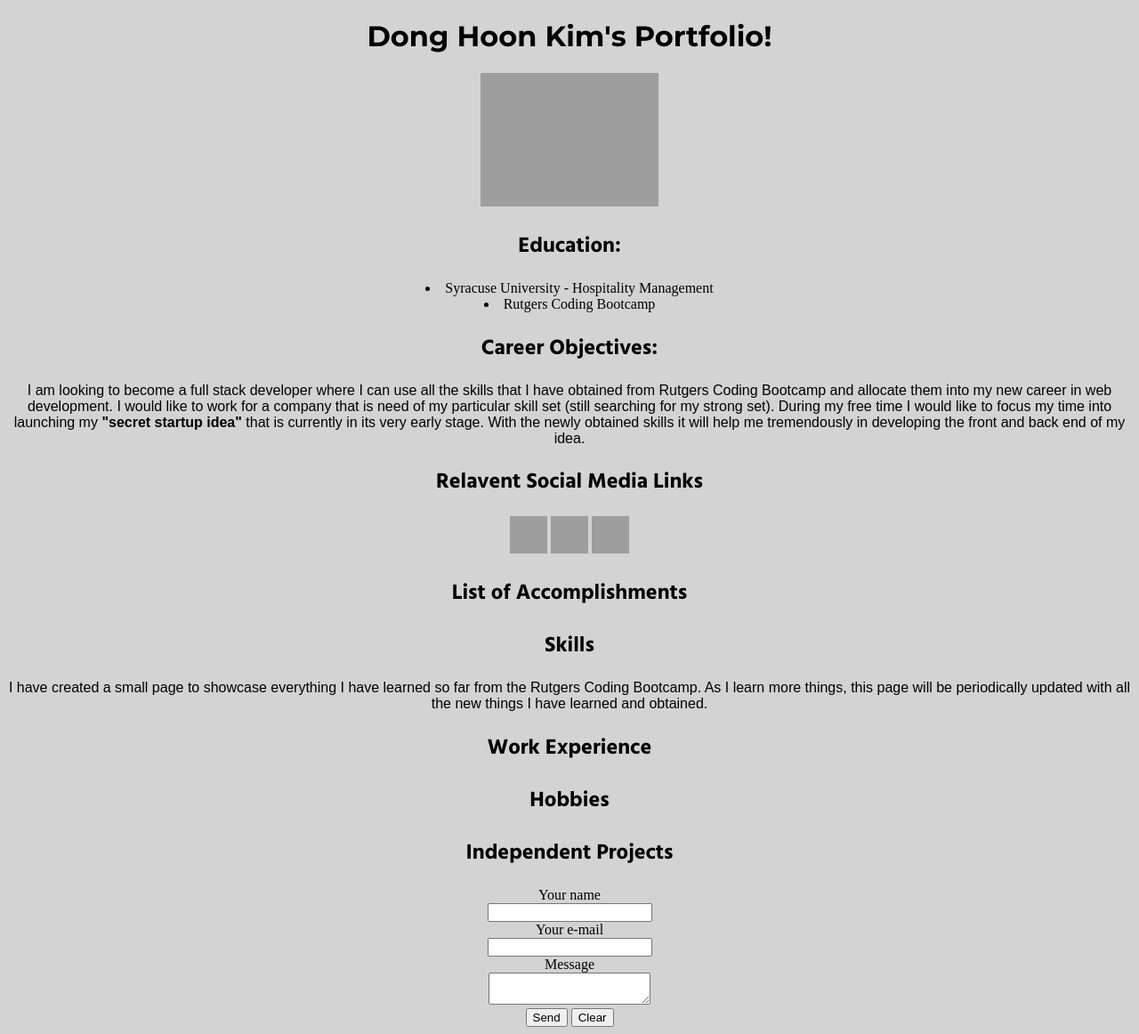
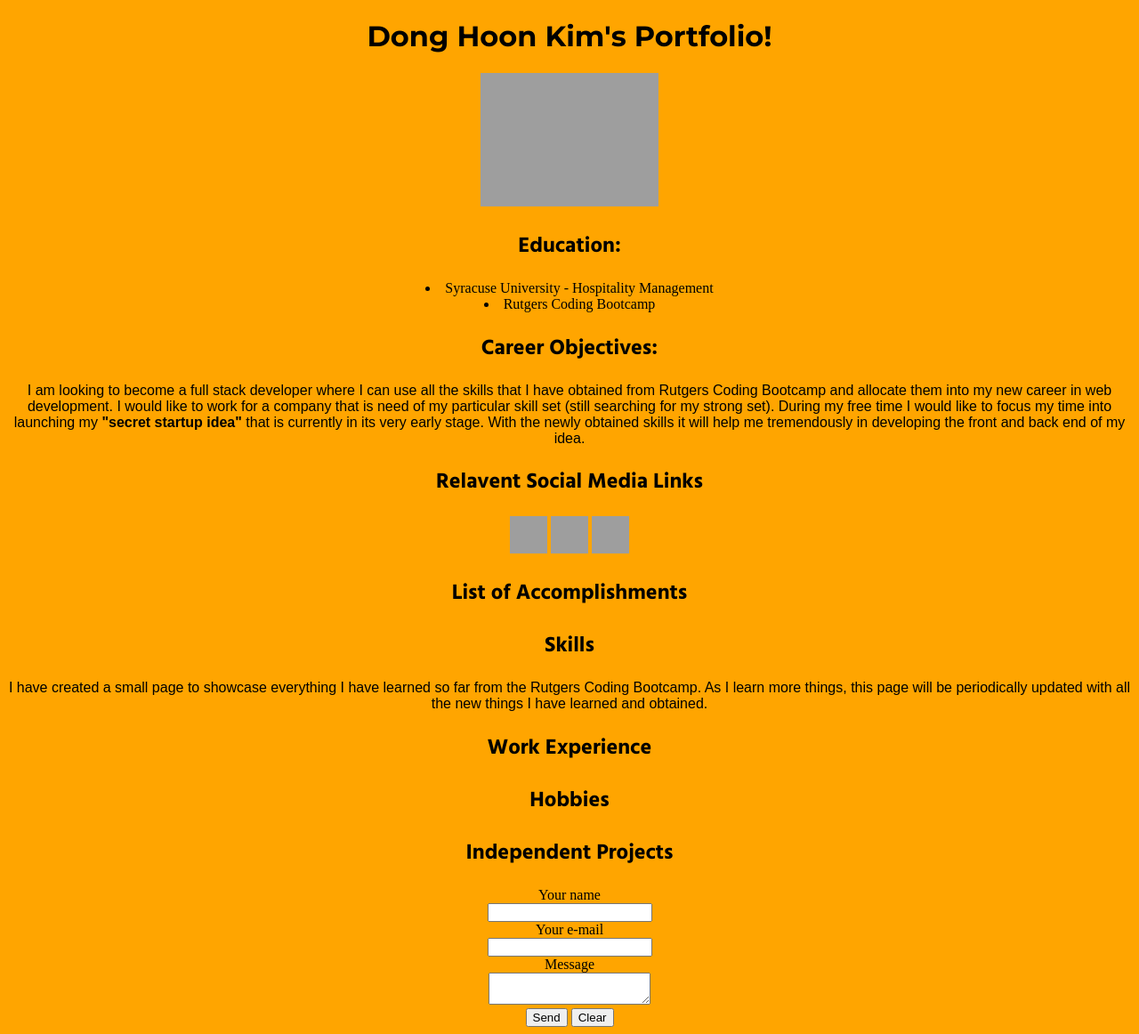
Before and after one commit to donghoonkim1226/github-portfolio, a PHP site: page / in a window 1280 px wide. Shown: the whole page at 89% size. Run offline with PHP 8.4, Linux system fonts and the light colour scheme; some web fonts are replaced; grey boxes are pictures that could not be loaded.

Commit message:
changed background color

```diff
--- a/styles.css
+++ b/styles.css
@@ -1,5 +1,5 @@
 body {
-	background-color: lightgrey;
+	background-color: orange;
 }
 h1 {
 	font-family: 'Montserrat', sans-serif;
```
